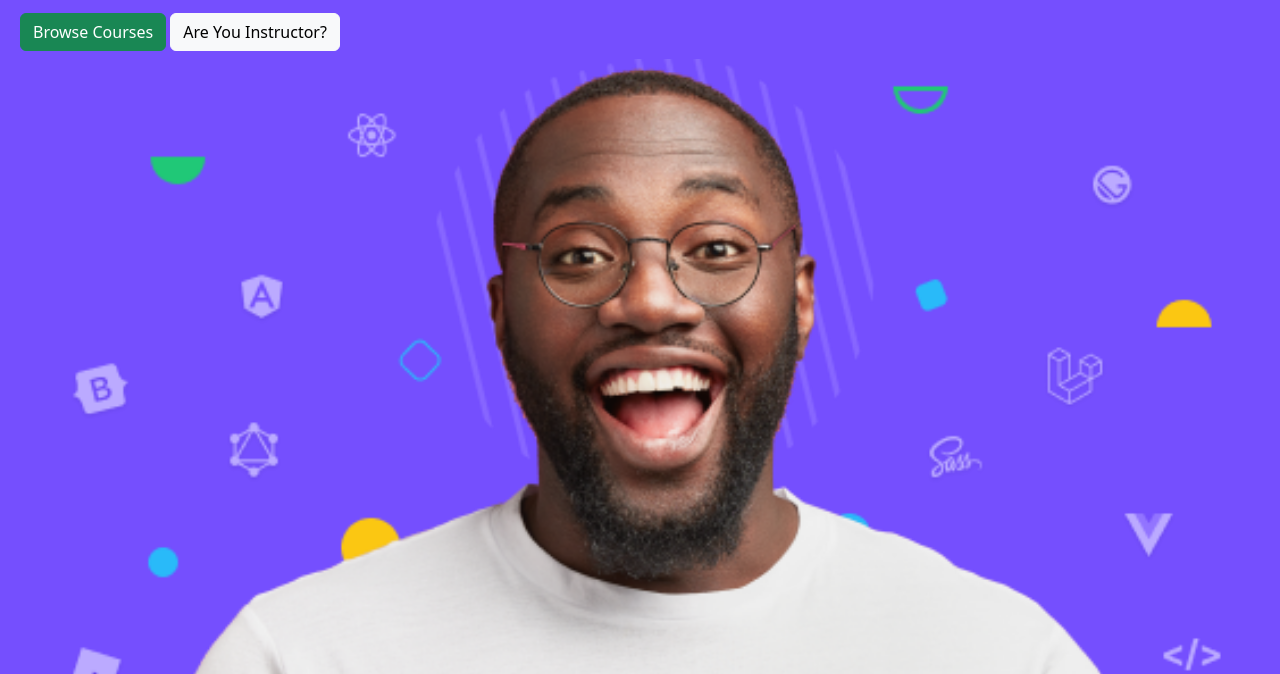
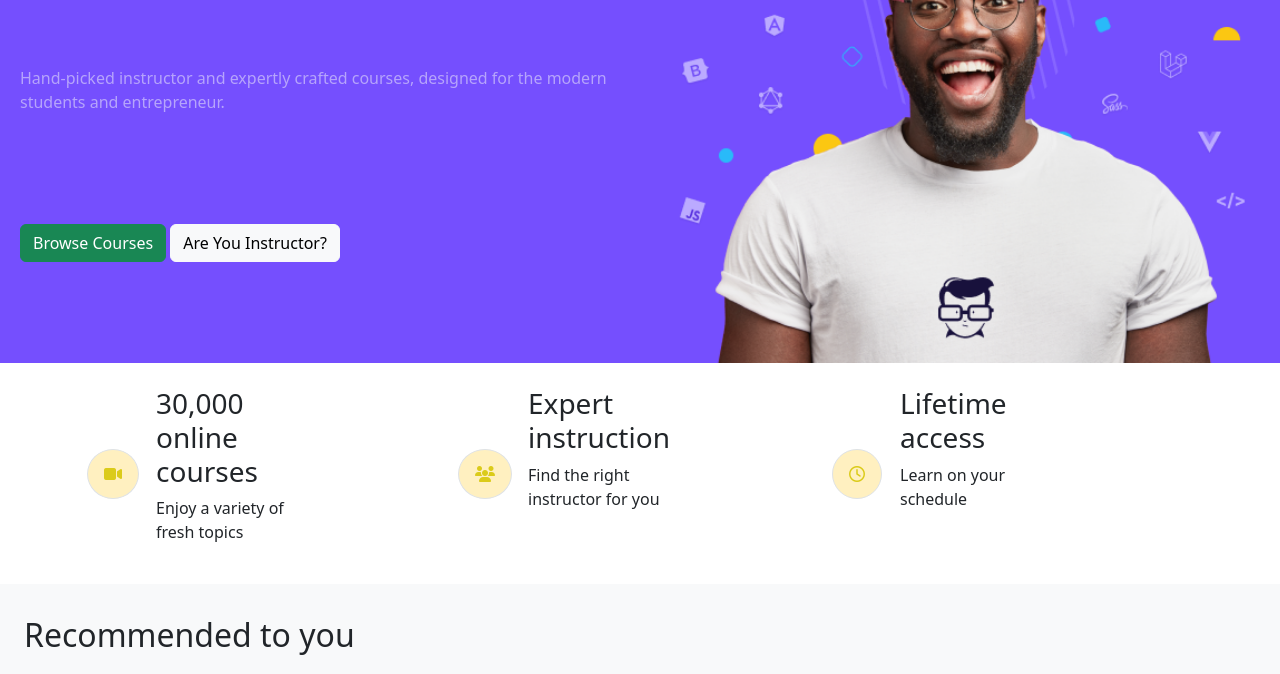
Before and after one commit to GiuseppeCifarelliCode/U2-W2-D4, a plain HTML site: page index.html in a window 1280 px wide. Shown: the part 157-831 px from the top of the page. Drawn offline with nearby package versions, Linux system fonts and the light colour scheme.

Commit message:
Added desktop Hero

```diff
--- a/index.html
+++ b/index.html
@@ -134,7 +134,7 @@
         /></a>
       </div>
     </nav>
-    <div class="hero">
+    <div class="hero d-md-flex flex-md-wrap">
       <div class="row colored-row p-2">
         <div class="col-12 text-light">
           <h1>Welcome Web Students!</h1>
@@ -155,7 +155,7 @@
       <div class="bg-image row">
         <img src="assets/imgs/hero-img.png" alt="bg-image" />
       </div>
-      <div class="hero-bottom my-4">
+      <div class="container hero-bottom my-4 d-md-flex">
         <div class="row row-cols-2">
           <div class="col-2 d-flex justify-content-center align-items-center">
             <i
--- a/partials/_hero.scss
+++ b/partials/_hero.scss
@@ -14,4 +14,14 @@
     .row {
         width: 100%;
     }
+
+    @media screen and (min-width: 768px) {
+        .colored-row {
+            width: 50%;
+        }
+
+        .bg-image {
+            width: 50%;
+        }
+    }
 }
```
Also changed, not shown: assets/style.css, 1 other file.
